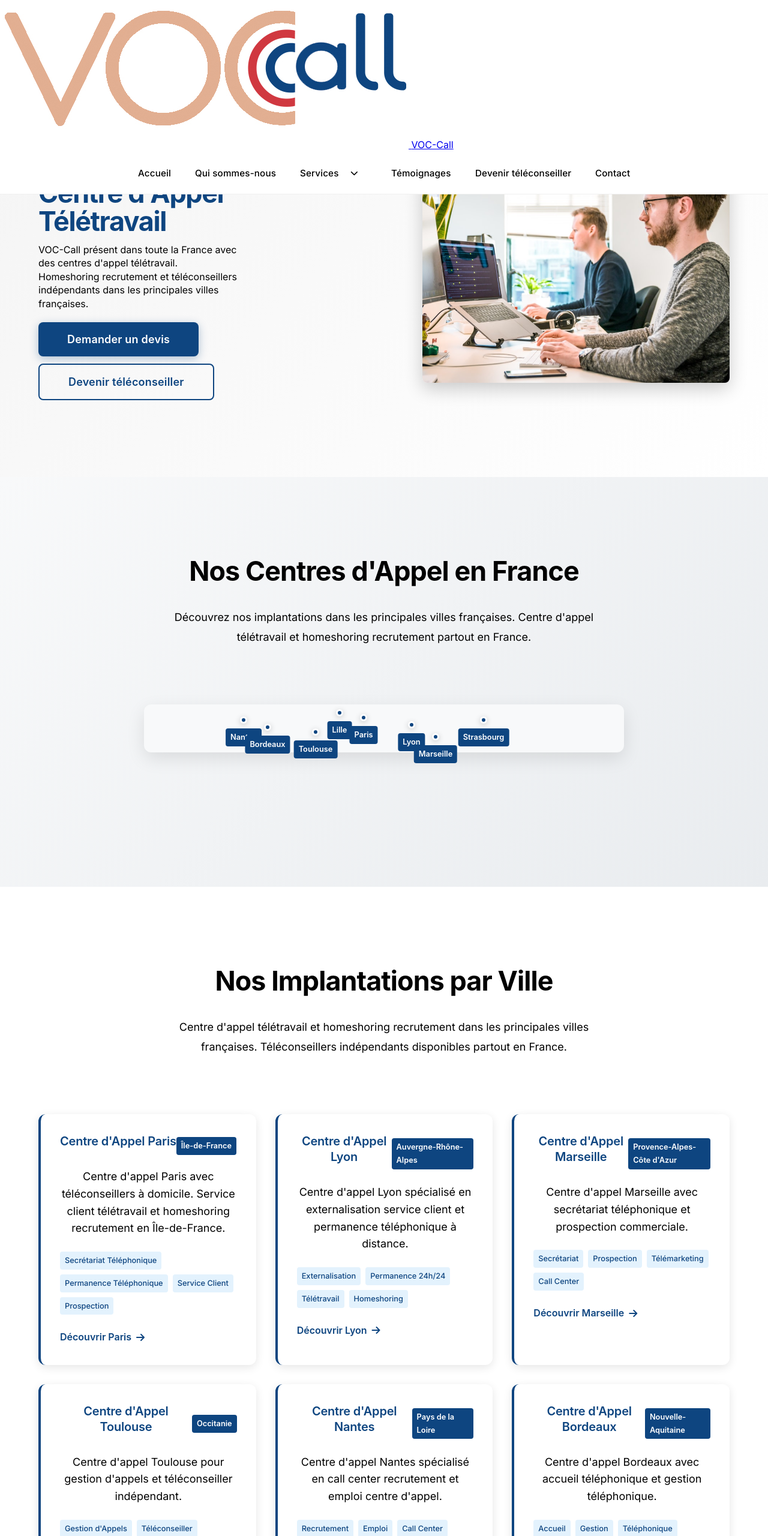
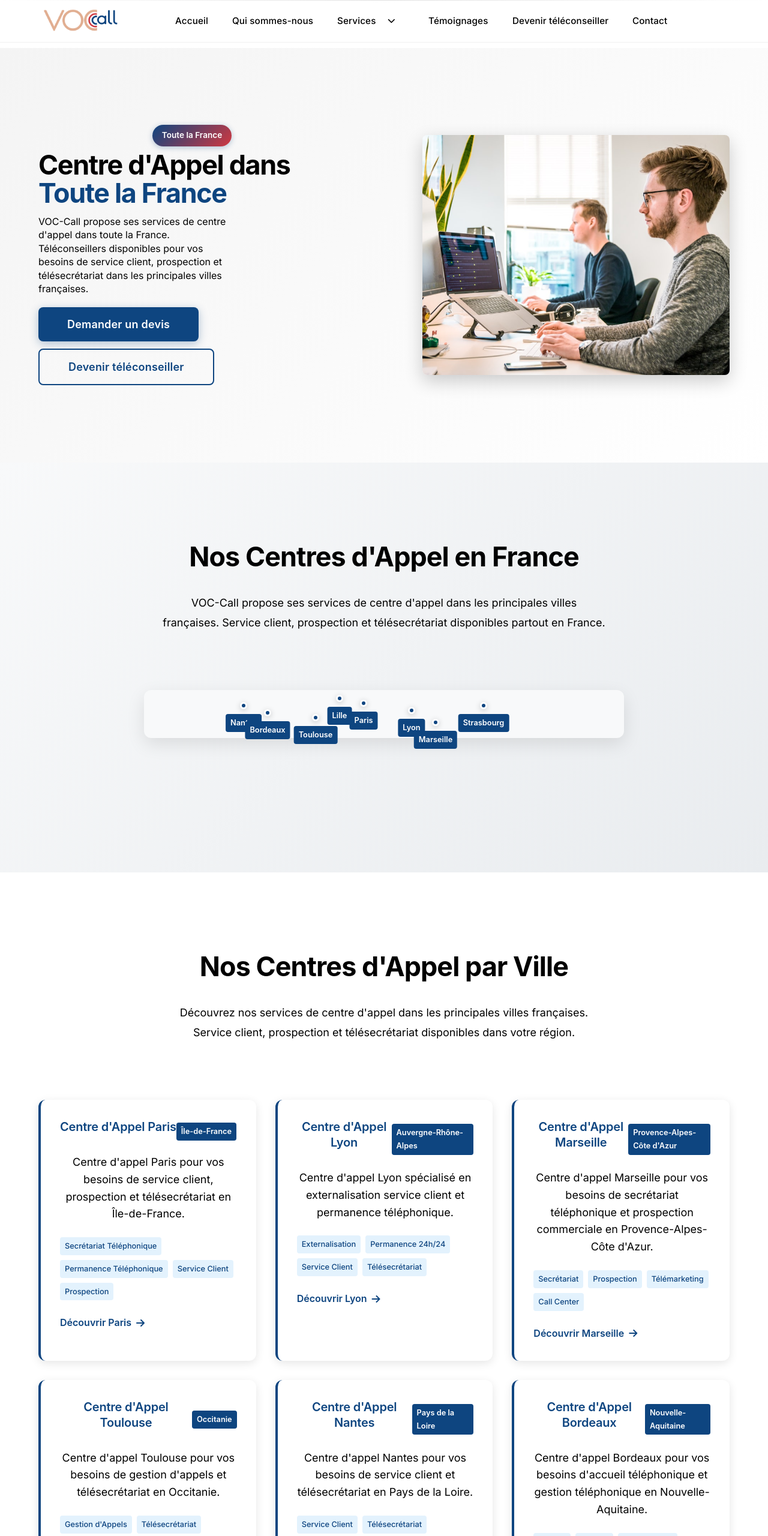
Before and after one commit to direction-beep/voc-call, a plain HTML site: page implantations.html in a window 1280 px wide. Shown: the top 2560 px of the page at 60% size. Drawn offline with Linux system fonts and the light colour scheme; a web font is replaced by a local one.

Commit message:
fix: Refonte page implantations - suppression mentions trompeuses et correction logo
- Correction structure header/logo (cohÃ©rent avec autres pages)
- Suppression mentions homeshoring et centres physiques
- Reformulation neutre : 'centre d'appel [ville]' sans mention physique
- Conservation SEO local (mots-clÃ©s gÃ©olocalisÃ©s)
- Mise Ã  jour liens ressources vers PDFs
- Documentation analyse et refonte

```diff
--- a/implantations.html
+++ b/implantations.html
@@ -3,13 +3,13 @@
 <head>
     <meta charset="UTF-8">
     <meta name="viewport" content="width=device-width, initial-scale=1.0">
-    <title>Nos Implantations | VOC-Call - Centre d'Appel dans Toute la France</title>
-    <meta name="description" content="VOC-Call présent dans toute la France avec des centres d'appel télétravail. Homeshoring recrutement et téléconseillers indépendants à Paris, Lyon, Marseille, Toulouse, Nantes, Bordeaux, Lille, Strasbourg.">
-    <meta name="keywords" content="implantations VOC-Call, centre d'appel France, homeshoring recrutement France, téléconseiller indépendant France, externaliser service client France, permanence téléphonique France">
+    <title>Centres d'Appel en France | VOC-Call - Service Client, Prospection, Télésecrétariat</title>
+    <meta name="description" content="VOC-Call propose ses services de centre d'appel dans toute la France. Service client, prospection et télésecrétariat à Paris, Lyon, Marseille, Toulouse, Nantes, Bordeaux, Lille, Strasbourg.">
+    <meta name="keywords" content="centre d'appel France, centre d'appel Paris, centre d'appel Lyon, centre d'appel Marseille, externaliser service client France, permanence téléphonique France, télésecrétariat France">
     <meta name="robots" content="index, follow">
     <meta name="author" content="VOC-Call">
-    <meta property="og:title" content="Nos Implantations | VOC-Call - Centre d'Appel dans Toute la France">
-    <meta property="og:description" content="VOC-Call présent dans toute la France avec des centres d'appel télétravail. Homeshoring recrutement et téléconseillers indépendants.">
+    <meta property="og:title" content="Centres d'Appel en France | VOC-Call">
+    <meta property="og:description" content="VOC-Call propose ses services de centre d'appel dans toute la France. Service client, prospection et télésecrétariat disponibles.">
     <meta property="og:type" content="website">
     <meta property="og:url" content="https://voc-call.com/implantations">
     <meta property="og:image" content="https://voc-call.com/images/logo-voc-call.png">
@@ -37,10 +37,10 @@
     <!-- Header -->
     <header class="header">
         <nav class="navbar">
-            <div class="nav-brand">
-                <a href="index.html" class="brand-link">
-                    <img src="images/logo-voc-call.png" alt="VOC-Call Logo" class="brand-logo">
-                    <span class="brand-text">VOC-Call</span>
+            <div class="nav-container">
+                <div class="nav-logo">
+                    <a href="index.html" class="logo">
+                        <img src="images/logo-voc-call.png" alt="VOC-Call Logo" width="120" height="32" />
                     </a>
                 </div>
                 <div class="nav-menu" id="nav-menu" role="navigation" aria-label="Menu principal">
@@ -52,16 +52,14 @@
                             <a href="about.html" class="nav-link" role="menuitem">Qui sommes-nous</a>
                         </li>
                         <li class="nav-item dropdown" role="none">
-                        <a href="#" class="nav-link dropdown-toggle" role="menuitem" aria-haspopup="true" aria-expanded="false" aria-label="Services - Menu déroulant">
-                            Services <i class="fas fa-chevron-down" aria-hidden="true"></i>
-                        </a>
+                            <a href="#" class="nav-link" role="menuitem" aria-haspopup="true" aria-expanded="false" aria-label="Services - Menu déroulant">Services <i class="fas fa-chevron-down" aria-hidden="true"></i></a>
                             <ul class="dropdown-menu" role="menu" aria-label="Sous-menu Services">
-                            <li role="none"><a href="services/telesecretariat.html" class="dropdown-link" role="menuitem">Secrétariat Téléphonique</a></li>
-                            <li role="none"><a href="services/permanence.html" class="dropdown-link" role="menuitem">Permanence Téléphonique</a></li>
-                            <li role="none"><a href="services/service-client.html" class="dropdown-link" role="menuitem">Service Client</a></li>
-                            <li role="none"><a href="services/prospection.html" class="dropdown-link" role="menuitem">Prospection</a></li>
-                            <li role="none"><a href="services/back-office.html" class="dropdown-link" role="menuitem">Back-office</a></li>
-                            <li role="none"><a href="services/helpdesk.html" class="dropdown-link" role="menuitem">Support IT</a></li>
+                                <li role="none"><a href="services/telesecretariat.html" role="menuitem">Télésecrétariat</a></li>
+                                <li role="none"><a href="services/permanence.html" role="menuitem">Permanence téléphonique</a></li>
+                                <li role="none"><a href="services/service-client.html" role="menuitem">Service client</a></li>
+                                <li role="none"><a href="services/prospection.html" role="menuitem">Prospection commerciale</a></li>
+                                <li role="none"><a href="services/back-office.html" role="menuitem">Back-office</a></li>
+                                <li role="none"><a href="services/helpdesk.html" role="menuitem">Support Informatique</a></li>
                             </ul>
                         </li>
                         <li class="nav-item" role="none">
@@ -75,8 +73,7 @@
                         </li>
                     </ul>
                 </div>
-            <div class="nav-toggle" id="nav-toggle">
-                <button class="toggle-btn" aria-label="Ouvrir le menu de navigation" aria-expanded="false" aria-controls="nav-menu">
+                <button class="nav-toggle" id="nav-toggle" aria-label="Ouvrir le menu de navigation" aria-expanded="false" aria-controls="nav-menu">
                     <span class="bar"></span>
                     <span class="bar"></span>
                     <span class="bar"></span>
@@ -93,12 +90,11 @@
                     <span class="badge-text">Toute la France</span>
                 </div>
                 <h1 class="hero-title" id="hero-title">
-                    Nos <span class="highlight">Implantations</span> -
-                    <span class="highlight">Centre d'Appel Télétravail</span>
+                    Centre d'Appel dans <span class="highlight">Toute la France</span>
                 </h1>
                 <p class="hero-description">
-                    VOC-Call présent dans toute la France avec des centres d'appel télétravail.
-                    Homeshoring recrutement et téléconseillers indépendants dans les principales villes françaises.
+                    VOC-Call propose ses services de centre d'appel dans toute la France.
+                    Téléconseillers disponibles pour vos besoins de service client, prospection et télésecrétariat dans les principales villes françaises.
                 </p>
                 <div class="hero-buttons" role="group" aria-label="Actions principales">
                     <a href="contact.html" class="btn btn-primary" role="button">Demander un devis</a>
@@ -117,8 +113,8 @@
             <div class="section-header">
                 <h2 class="section-title">Nos Centres d'Appel en France</h2>
                 <p class="section-description">
-                    Découvrez nos implantations dans les principales villes françaises.
-                    Centre d'appel télétravail et homeshoring recrutement partout en France.
+                    VOC-Call propose ses services de centre d'appel dans les principales villes françaises.
+                    Service client, prospection et télésecrétariat disponibles partout en France.
                 </p>
             </div>
             <div class="france-map">
@@ -164,10 +160,10 @@
     <section class="cities-list">
         <div class="container">
             <div class="section-header">
-                <h2 class="section-title">Nos Implantations par Ville</h2>
+                <h2 class="section-title">Nos Centres d'Appel par Ville</h2>
                 <p class="section-description">
-                    Centre d'appel télétravail et homeshoring recrutement dans les principales villes françaises.
-                    Téléconseillers indépendants disponibles partout en France.
+                    Découvrez nos services de centre d'appel dans les principales villes françaises.
+                    Service client, prospection et télésecrétariat disponibles dans votre région.
                 </p>
             </div>
             <div class="cities-grid">
@@ -177,7 +173,7 @@
                         <span class="city-region">Île-de-France</span>
                     </div>
                     <p class="city-description">
-                        Centre d'appel Paris avec téléconseillers à domicile. Service client télétravail et homeshoring recrutement en Île-de-France.
+                        Centre d'appel Paris pour vos besoins de service client, prospection et télésecrétariat en Île-de-France.
                     </p>
                     <div class="city-services">
                         <span class="service-tag">Secrétariat Téléphonique</span>
@@ -194,13 +190,13 @@
                         <span class="city-region">Auvergne-Rhône-Alpes</span>
                     </div>
                     <p class="city-description">
-                        Centre d'appel Lyon spécialisé en externalisation service client et permanence téléphonique à distance.
+                        Centre d'appel Lyon spécialisé en externalisation service client et permanence téléphonique.
                     </p>
                     <div class="city-services">
                         <span class="service-tag">Externalisation</span>
                         <span class="service-tag">Permanence 24h/24</span>
-                        <span class="service-tag">Télétravail</span>
-                        <span class="service-tag">Homeshoring</span>
+                        <span class="service-tag">Service Client</span>
+                        <span class="service-tag">Télésecrétariat</span>
                     </div>
                     <a href="centre-appel-lyon.html" class="city-link">Découvrir Lyon <i class="fas fa-arrow-right"></i></a>
                 </div>
@@ -211,7 +207,7 @@
                         <span class="city-region">Provence-Alpes-Côte d'Azur</span>
                     </div>
                     <p class="city-description">
-                        Centre d'appel Marseille avec secrétariat téléphonique et prospection commerciale.
+                        Centre d'appel Marseille pour vos besoins de secrétariat téléphonique et prospection commerciale en Provence-Alpes-Côte d'Azur.
                     </p>
                     <div class="city-services">
                         <span class="service-tag">Secrétariat</span>
@@ -228,13 +224,13 @@
                         <span class="city-region">Occitanie</span>
                     </div>
                     <p class="city-description">
-                        Centre d'appel Toulouse pour gestion d'appels et téléconseiller indépendant.
+                        Centre d'appel Toulouse pour vos besoins de gestion d'appels et télésecrétariat en Occitanie.
                     </p>
                     <div class="city-services">
                         <span class="service-tag">Gestion d'Appels</span>
-                        <span class="service-tag">Téléconseiller</span>
-                        <span class="service-tag">Indépendant</span>
-                        <span class="service-tag">Télétravail</span>
+                        <span class="service-tag">Télésecrétariat</span>
+                        <span class="service-tag">Service Client</span>
+                        <span class="service-tag">Permanence</span>
                     </div>
                     <a href="centre-appel-toulouse.html" class="city-link">Découvrir Toulouse <i class="fas fa-arrow-right"></i></a>
                 </div>
@@ -245,13 +241,13 @@
                         <span class="city-region">Pays de la Loire</span>
                     </div>
                     <p class="city-description">
-                        Centre d'appel Nantes spécialisé en call center recrutement et emploi centre d'appel.
+                        Centre d'appel Nantes pour vos besoins de service client et télésecrétariat en Pays de la Loire.
                     </p>
                     <div class="city-services">
-                        <span class="service-tag">Recrutement</span>
-                        <span class="service-tag">Emploi</span>
-                        <span class="service-tag">Call Center</span>
-                        <span class="service-tag">Carrières</span>
+                        <span class="service-tag">Service Client</span>
+                        <span class="service-tag">Télésecrétariat</span>
+                        <span class="service-tag">Permanence</span>
+                        <span class="service-tag">Prospection</span>
                     </div>
                     <a href="centre-appel-nantes.html" class="city-link">Découvrir Nantes <i class="fas fa-arrow-right"></i></a>
                 </div>
@@ -262,7 +258,7 @@
                         <span class="city-region">Nouvelle-Aquitaine</span>
                     </div>
                     <p class="city-description">
-                        Centre d'appel Bordeaux avec accueil téléphonique et gestion téléphonique.
+                        Centre d'appel Bordeaux pour vos besoins d'accueil téléphonique et gestion téléphonique en Nouvelle-Aquitaine.
                     </p>
                     <div class="city-services">
                         <span class="service-tag">Accueil</span>
@@ -279,7 +275,7 @@
                         <span class="city-region">Hauts-de-France</span>
                     </div>
                     <p class="city-description">
-                        Centre d'appel Lille pour télémarketing et prospection téléphonique.
+                        Centre d'appel Lille pour vos besoins de télémarketing et prospection téléphonique dans les Hauts-de-France.
                     </p>
                     <div class="city-services">
                         <span class="service-tag">Télémarketing</span>
@@ -296,7 +292,7 @@
                         <span class="city-region">Grand Est</span>
                     </div>
                     <p class="city-description">
-                        Centre d'appel Strasbourg avec standard externalisé et standard téléphonique externalisé.
+                        Centre d'appel Strasbourg pour vos besoins de standard externalisé et permanence téléphonique dans le Grand Est.
                     </p>
                     <div class="city-services">
                         <span class="service-tag">Standard</span>
@@ -314,10 +310,10 @@
     <section class="cta">
         <div class="container">
             <div class="cta-content">
-                <h2 class="cta-title">Trouvez Votre Centre d'Appel Local</h2>
+                <h2 class="cta-title">Trouvez Votre Centre d'Appel</h2>
                 <p class="cta-description">
-                    VOC-Call présent dans toute la France avec des centres d'appel télétravail.
-                    Homeshoring recrutement et téléconseillers indépendants dans votre région.
+                    VOC-Call propose ses services de centre d'appel dans toute la France.
+                    Service client, prospection et télésecrétariat disponibles dans votre région.
                 </p>
                 <div class="cta-buttons">
                     <a href="contact.html" class="btn btn-primary">Demander un devis</a>
@@ -334,8 +330,8 @@
                 <div class="footer-section">
                     <h3 class="footer-title">VOC-Call</h3>
                     <p class="footer-description">
-                        Centre d'appel télétravail spécialisé en homeshoring recrutement.
-                        Externaliser service client avec des téléconseillers indépendants.
+                        Centre d'appel français spécialisé en externalisation de la relation client.
+                        Service client, prospection et télésecrétariat avec des téléconseillers qualifiés.
                     </p>
                     <div class="social-links">
                         <a href="#" class="social-link" aria-label="LinkedIn"><i class="fab fa-linkedin"></i></a>
```
Also changed, not shown: 2 other files. Lines whose indentation alone changed are shown as unchanged.
